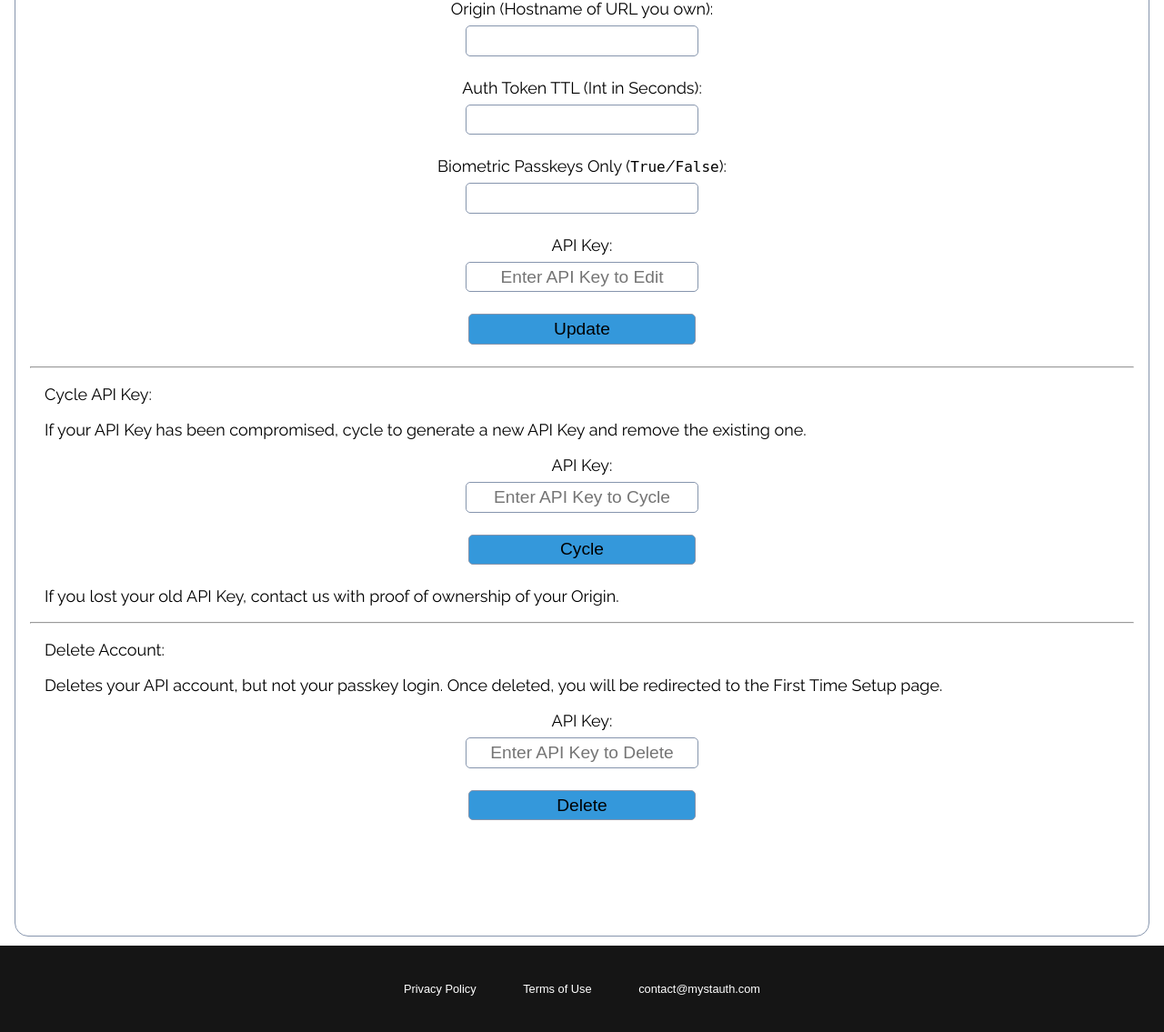
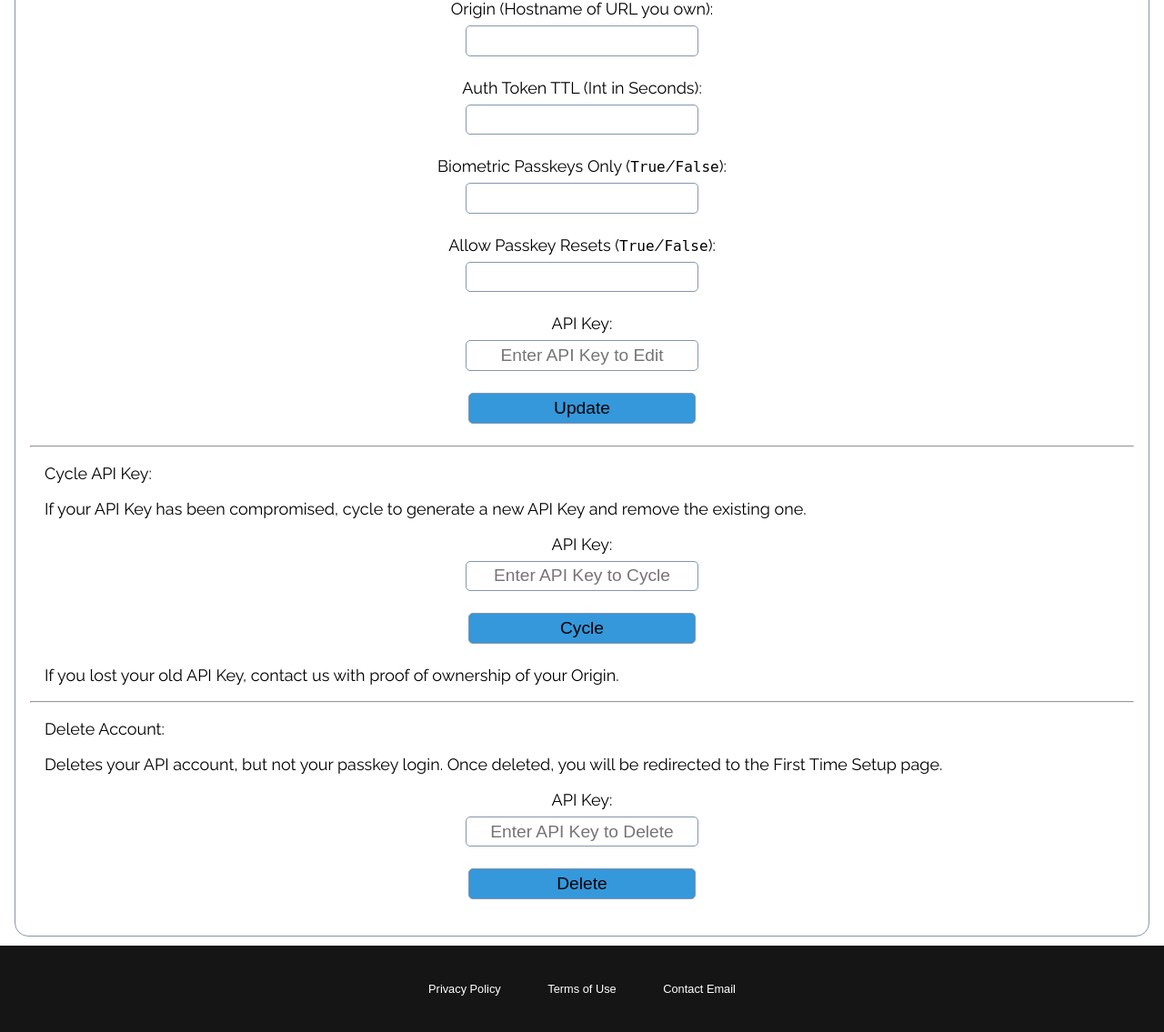
Before and after one commit to mystsec/MystAuth, a Django app: template dash/templates/dash2.html in a window 1280 px wide. Shown: the part 506-1641 px from the top of the page at 91% size. Run offline with Django 3.2, Linux system fonts and the light colour scheme; the template is opened without the code that fills it, so the values that code supplies are empty.

Commit message:
Update to v1.1.0
Add reset link support and update footer

```diff
--- a/dash/templates/dash2.html
+++ b/dash/templates/dash2.html
@@ -28,6 +28,7 @@
             <p>Origin (Hostname of URL you own): </p><input id="oid" type="text" value="{{ oid }}" autocomplete="off">
             <p>Auth Token TTL (Int in Seconds): </p><input id="ttl" type="text" value="{{ ttl }}" autocomplete="off">
             <p>Biometric Passkeys Only (<code>True</code>/<code>False</code>): </p><input id="bioOnly" type="text" value="{{ bioOnly }}" autocomplete="off">
+            <p>Allow Passkey Resets (<code>True</code>/<code>False</code>): </p><input id="allowReset" type="text" value="{{ allowReset }}" autocomplete="off">
             <p>API Key:</p><input id="key" type="password" placeholder="Enter API Key to Edit" autocomplete="off">
             <button id="submit">Update</button>
         </form>
@@ -61,7 +62,7 @@
     <footer>
       <a href="/privacy" target="_blank" class="footer-el">Privacy Policy</a>
       <a href="/terms" target="_blank" class="footer-el">Terms of Use</a>
-      <a href="mailto:contact@mystauth.com" class="footer-el">contact@mystauth.com</a>
+      <a href="mailto:contact@mystauth.com" class="footer-el">Contact Email</a>
     </footer>
     <script src="../static/dash2.js"></script>
   </body>
```
